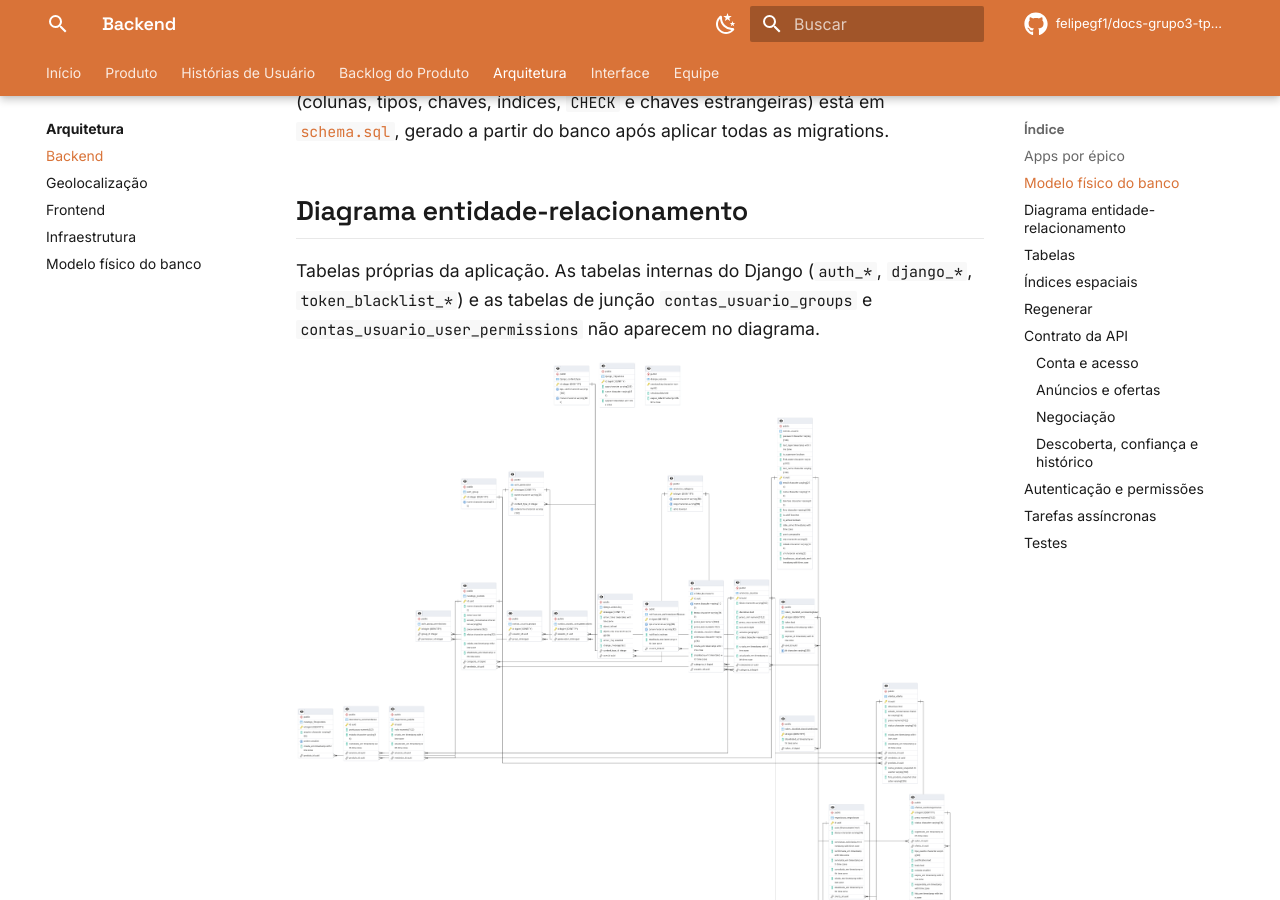
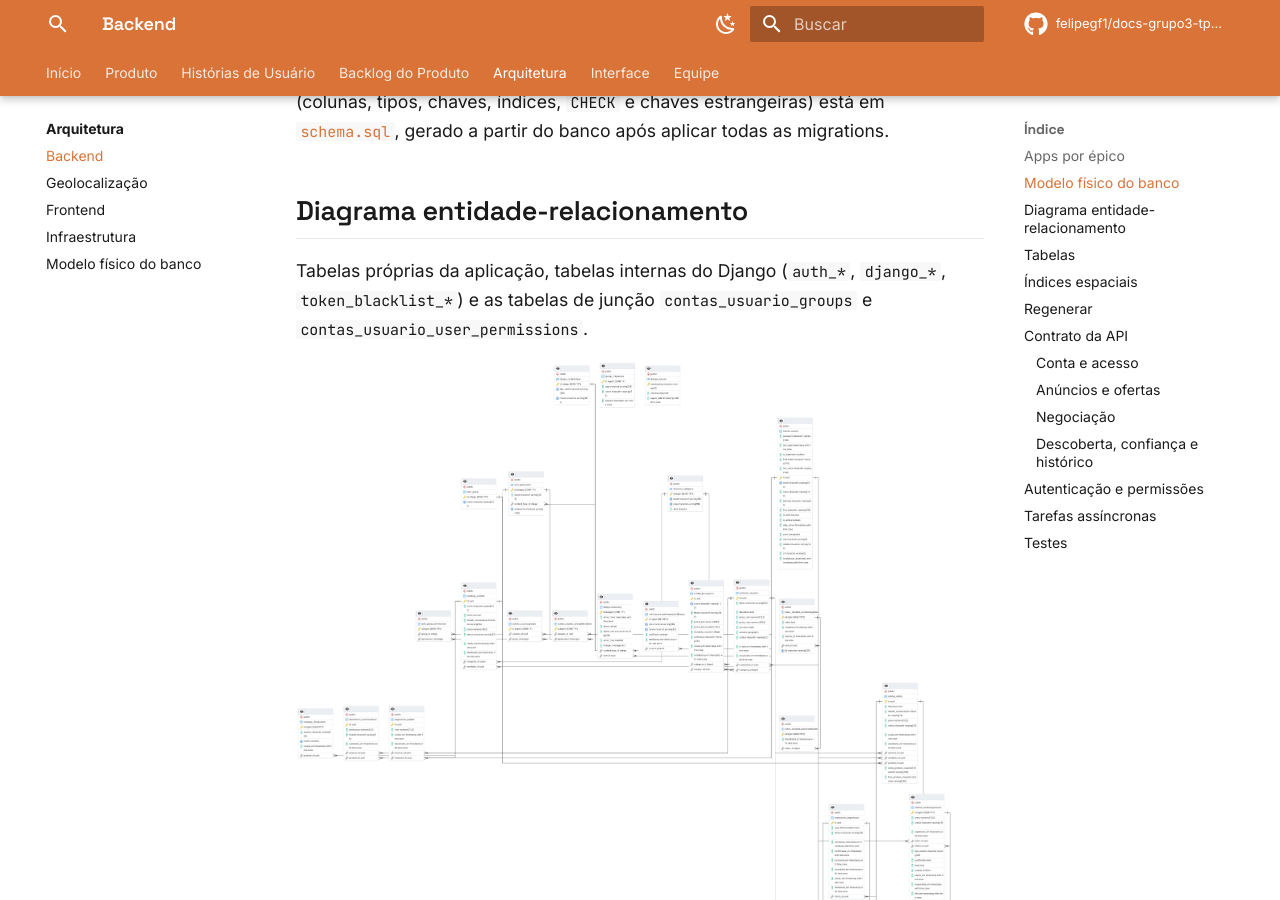
Before and after one commit to felipegf1/docs-grupo3-tppe, an MkDocs documentation site: the page built from docs/arquitetura/backend.md, in a window 1280 px wide and 900 px high, scrolled down 586 px. Built offline with MkDocs 1.6.1 and Material for MkDocs 9.7.7, drawn with Linux system fonts in a browser that asks for light colours; comment, search, counter and statistics services are not loaded.

Commit message:
Atualiza descrição das tabelas no diagrama ER
Co-Authored-By: Claude Opus 5.5 <noreply@anthropic.com>

```diff
--- a/docs/arquitetura/backend.md
+++ b/docs/arquitetura/backend.md
@@ -12,7 +12,7 @@ Banco: **PostgreSQL 16 + PostGIS 3.4**. O DDL completo das tabelas da aplicaçã
 
 ## Diagrama entidade-relacionamento
 
-Tabelas próprias da aplicação. As tabelas internas do Django (`auth_*`, `django_*`, `token_blacklist_*`) e as tabelas de junção `contas_usuario_groups` e `contas_usuario_user_permissions` não aparecem no diagrama.
+Tabelas próprias da aplicação, tabelas internas do Django (`auth_*`, `django_*`, `token_blacklist_*`) e as tabelas de junção `contas_usuario_groups` e `contas_usuario_user_permissions`.
 
 ![Diagrama entidade-relacionamento](../assets/diagrama_er.png)
 
```
